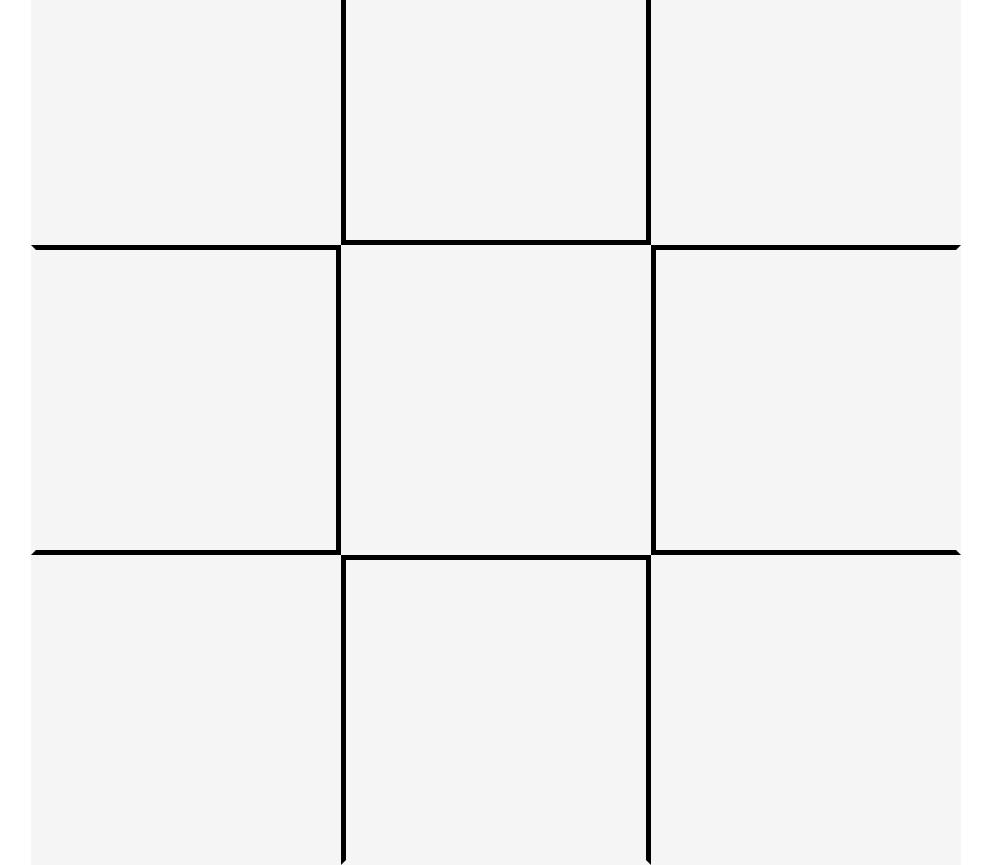
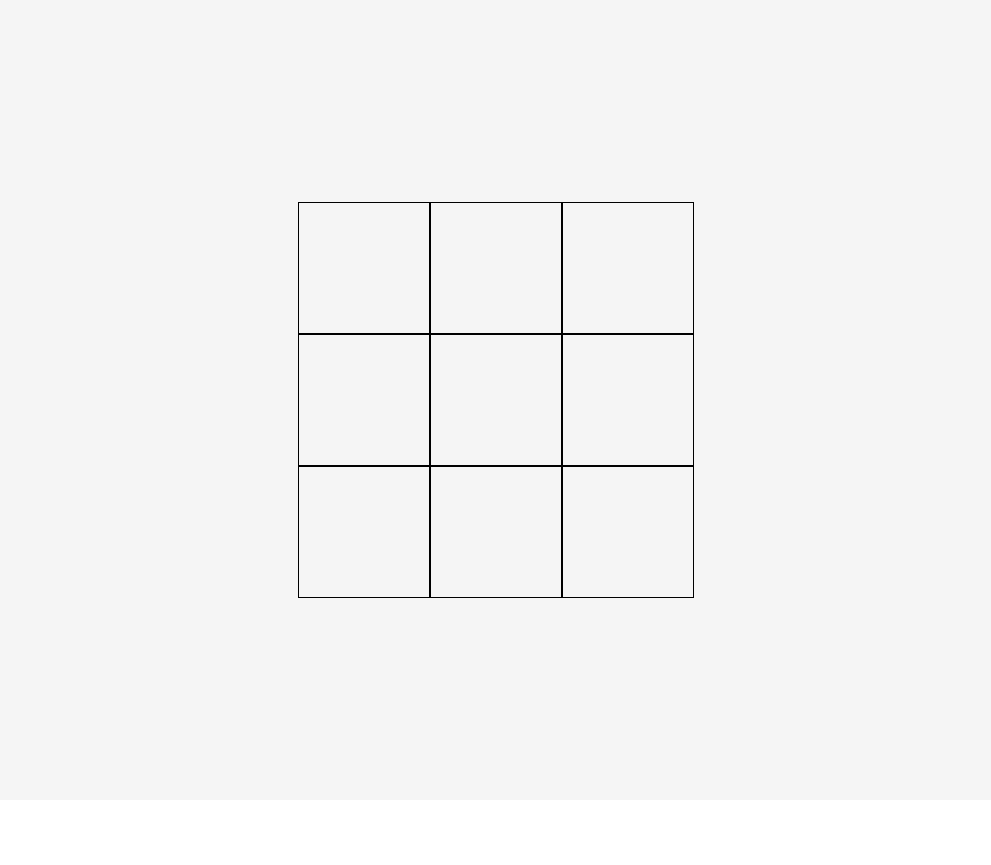
Before and after one commit to urec-programmec/arendelle2.0, a Vue app in the folder client/: page /game in a window 1280 px wide. Shown: the whole page, without its empty margins (144-1135 px from the left). After the commit the page ends 800 px from the top, so only its background shows below. Built offline with nearby package versions, Linux system fonts and the light colour scheme.

Commit message:
фигня

```diff
--- a/client/src/components/Game.vue
+++ b/client/src/components/Game.vue
@@ -1,33 +1,9 @@
 <template>
   <div class="pole">
-    <div class="poloc_centr" @click="naved(1)">
-      <div class="krug" :style="{'background':c1, opacity: v1}"></div>
+    <div class="row" v-for="(row, i) in table" :key="i">
+      <div class="poloc_centr" @click="click(item)" v-for="(item, j) in row" :key="j">
+          <div class="krug" :style="{'background': item.c , opacity: getOpacity(item.v)}"></div>
       </div>
-    <div class="poloc_top" @click="naved(2)">
-      <div class="krug" :style="{'background':c2, opacity: v2}"></div>
-    </div>
-    <div class="poloc_centr" @click="naved(3)">
-      <div class="krug" :style="{'background':c3, opacity: v3}"></div>
-    </div>
-
-    <div class="poloc_left" @click="naved(4)">
-      <div class="krug" :style="{'background':c4, opacity: v4}"></div>
-    </div>
-    <div class="poloc_centr" @click="naved(5)">
-      <div class="krug" :style="{'background':c5, opacity: v5}"></div>
-    </div>
-    <div class="poloc_right" @click="naved(6)">
-      <div class="krug" :style="{'background':c6, opacity: v6}"></div>
-    </div>
-
-    <div class="poloc_centr" @click="naved(7)">
-      <div class="krug" :style="{'background':c7, opacity: v7}"></div>
-    </div>
-    <div class="poloc_bottom" @click="naved(8)">
-      <div class="krug" :style="{'background':c8, opacity: v8}"></div>
-    </div>
-    <div class="poloc_centr" @click="naved(9)">
-      <div class="krug" :style="{'background':c9, opacity: v9}"></div>
     </div>
   </div>
 </template>
@@ -38,116 +14,98 @@ export default {
   name: 'Game',
   data () {
     return {
-      c1: '',
-      v1: 0,
-      c2: '',
-      v2: 0,
-      c3: '',
-      v3: 0,
-      c4: '',
-      v4: 0,
-      c5: '',
-      v5: 0,
-      c6: '',
-      v6: 0,
-      c7: '',
-      v7: 0,
-      c8: '',
-      v8: 0,
-      c9: '',
-      v9: 0,
-      colorr: 'red'
+      type: 1,
+      table: [],
+      size: 3
     }
   },
   methods: {
-
-    naved (id) {
-      if (id === 1) {
-        if (this.v1 === 0) {
-          this.v1 = 1
-          this.c1 = this.colorr
+    reset () {
+      this.table = []
+      this.type = 1
+      for (let i = 0; i < this.size; i++) {
+        let row = []
+        for (let j = 0; j < this.size; j++) {
+          row.push({
+            v: false,
+            c: '',
+            x: j,
+            y: i
+          })
+        }
+        this.table.push(row)
+      }
+    },
+    click (item) {
+      if (!item.v) {
+        item.c = this.type
+        item.v = true
       } else {
         return
       }
+      if (this.type === 1) {
+        this.type = 2
+      } else {
+        this.type = 1
       }
-      if (id === 2) {
-        if (this.v2 === 0) {
-          this.v2 = 1
-          this.c2 = this.colorr
-        } else {
-          return;
+      this.win2_0(item.x, item.y)
+    },
+    win2_0 (x, y) {
+      return this.win(x, y, x, y + 1, x, y + 2) ||
+        this.win(x, y, x, y - 1, x, y - 2) ||
+        this.win(x, y, x + 1, y, x + 2, y) ||
+        this.win(x, y, x - 1, y, x - 2, y) ||
+        this.win(x, y, x + 1, y + 1, x + 2, y + 2) ||
+        this.win(x, y, x - 1, y + 1, x - 2, y + 2) ||
+        this.win(x, y, x + 1, y - 1, x + 2, y - 2) ||
+        this.win(x, y, x - 1, y - 1, x - 2, y - 2) ||
+        this.win(x, y + 1, x, y, x, y - 1) ||
+        this.win(x + 1, y, x, y, x - 1, y) ||
+        this.win(x + 1, y + 1, x, y, x - 1, y - 1) ||
+        this.win(x - 1, y + 1, x, y, x + 1, y - 1)
+    },
+    win (x1, y1, x2, y2, x3, y3) {
+      if (x1 < 0 || x1 >= this.size || x2 < 0 || x2 >= this.size || x3 < 0 || x3 >= this.size || y1 < 0 || y1 >= this.size || y2 < 0 || y2 >= this.size || y3 < 0 || y3 >= this.size) {
+        return false
+      }
+      let itr1 = this.table[y1][x1]
+      let itr2 = this.table[y2][x2]
+      let itr3 = this.table[y3][x3]
+      if (itr1.v && itr2.v && itr3.v) {
+        if (itr1.c === 1 && itr2.c === 1 && itr3.c === 1) {
+          setTimeout(() => {
+            alert('Победил красный петух')
+            this.reset()
+          }, 0)
+        }
+        if (itr1.c === 2 && itr2.c === 2 && itr3.c === 2) {
+          setTimeout(() => {
+            alert('Победил синий петух')
+            this.reset()
+          }, 0)
         }
       }
-      if (id === 3) {
-        if (this.v3 === 0) {
-          this.v3 = 1
-          this.c3 = this.colorr
+    },
+    getOpacity (a) {
+      if (a === true) {
+        return 1
       } else {
-          return;
-        }
-      }
-      if (id === 4) {
-        if (this.v4 === 0) {
-          this.v4 = 1
-          this.c4 = this.colorr
-        } else {
-          return;
-        }
-      }
-      if (id === 5) {
-        if (this.v5 === 0) {
-          this.v5 = 1
-          this.c5 = this.colorr
-        } else {
-          return;
-        }
-      }
-      if (id === 6) {
-        if (this.v6 === 0) {
-          this.v6 = 1
-          this.c6 = this.colorr
-        } else {
-          return;
-        }
-      }
-      if (id === 7) {
-        if (this.v7 === 0) {
-          this.v7 = 1
-          this.c7 = this.colorr
-        } else {
-          return;
-        }
-      }
-      if (id === 8) {
-        if (this.v8 === 0) {
-          this.v8 = 1
-          this.c8 = this.colorr
-        } else {
-          return;
-        }
-      }
-      if (id === 9) {
-        if (this.v9 === 0) {
-          this.v9 = 1
-          this.c9 = this.colorr
-        } else {
-          return;
-        }
-      }
-      if (this.colorr === 'red') {
-        this.colorr = 'blue'
-      } else {
-        this.colorr = 'red'
+        return 0
       }
     }
   },
   mounted () {
-
+    this.reset()
   }
 }
 </script>
 
 <style scoped>
+.row {
+  display: flex;
+  align-items: center;
+  justify-content: center;
+}
 .poloc_centr:hover, .poloc_right:hover, .poloc_bottom:hover, .poloc_top:hover, .poloc_left:hover {
   cursor: pointer;
 }
@@ -155,51 +113,15 @@ export default {
   display: flex;
   align-items: center;
   justify-content: center;
-  width: 300px;
-  height: 300px;
+  width: 130px;
+  height: 130px;
   background: whitesmoke;
-  border: 5px solid rgba(0, 0, 0, 0);
-}.poloc_bottom {
-   display: flex;
-   align-items: center;
-   justify-content: center;
-  width: 300px;
-  height: 300px;
-  background: whitesmoke;
-  border: 5px solid black;
-  border-bottom-color: rgba(0, 0, 0, 0);
-}.poloc_right {
-    display: flex;
-    align-items: center;
-    justify-content: center;
-  width: 300px;
-  height: 300px;
-  background: whitesmoke;
-  border: 5px solid black;
-  border-right-color: rgba(0, 0, 0, 0);
-}.poloc_left {
-     display: flex;
-     align-items: center;
-     justify-content: center;
-  width: 300px;
-  height: 300px;
-  background: whitesmoke;
-  border: 5px solid black;
-  border-left-color: rgba(0, 0, 0, 0);
-}.poloc_top {
-      display: flex;
-      align-items: center;
-      justify-content: center;
-   width: 300px;
-   height: 300px;
-   background: whitesmoke;
-   border: 5px solid black;
-   border-top-color: rgba(0, 0, 0, 0);
+  border: 1px solid black;
 }
  .krug {
    border-radius: 50%;
-   width: 200px;
-   height: 200px;
+   width: 70%;
+   height: 70%;
  }
 
 .pole {
@@ -209,13 +131,12 @@ export default {
   transform: translate(-50%, -50%);
   background: whitesmoke;
 
-  width: 930px;
-  height: 930px;
+  width: 100%;
+  height: 100%;
 
   display: flex;
   align-items: center;
   justify-content: center;
-  flex-wrap: wrap;
-
+  flex-direction: column;
 }
 </style>
```
Lines whose indentation alone changed are shown as unchanged.
